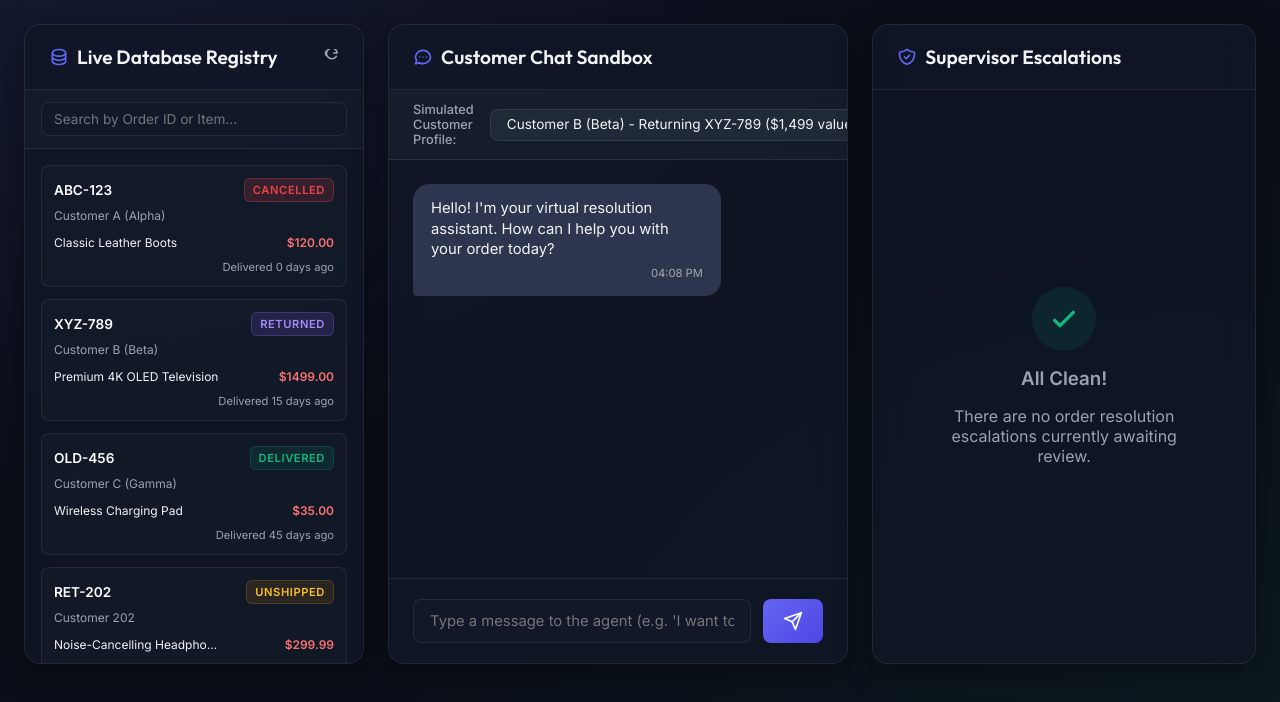
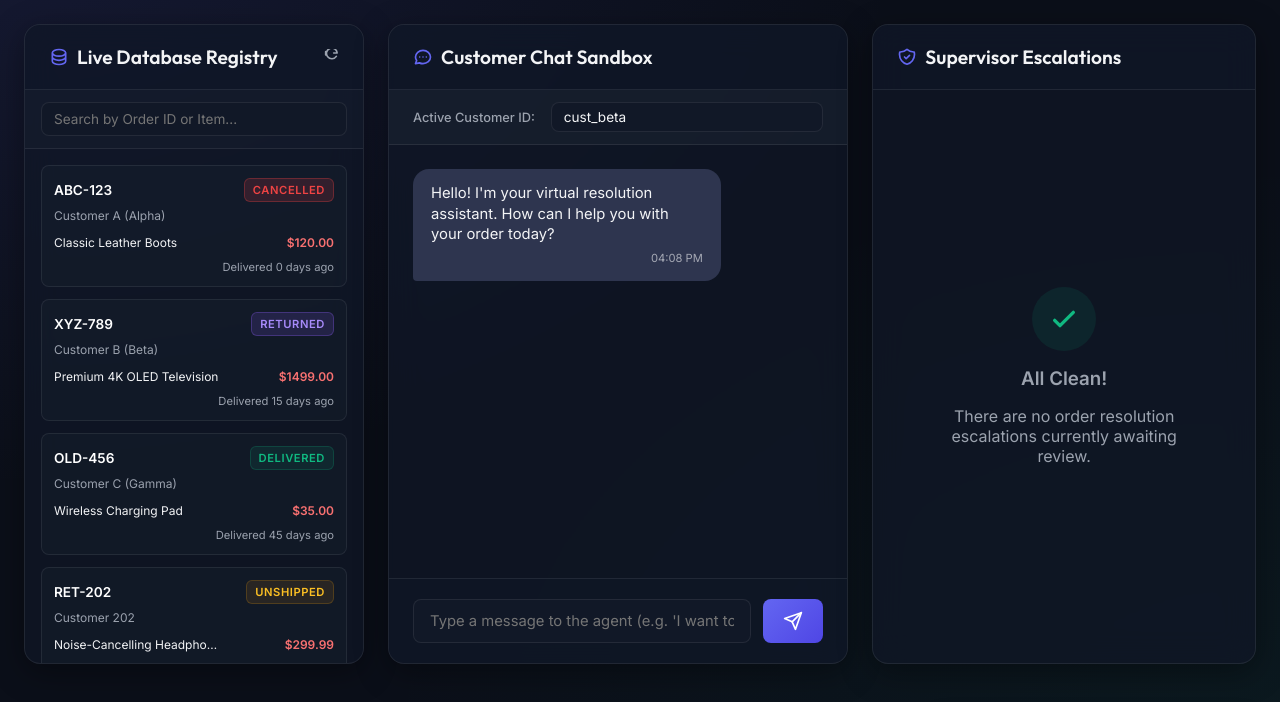
Before and after one commit to VishwasKumarKeshari/Autonomous-Omni-Channel-Order-Resolution-Agent, a Flask app: page / in a window 1280 px wide. Shown: the part 77-779 px from the top of the page. Run offline with Flask 3, Linux system fonts and the light colour scheme; data comes from the database, SQL or seed files in the repository; data that the repository does not hold is empty.

Commit message:
Replace hardcoded simulated customer profile select with dynamic Customer ID input field

```diff
--- a/templates/index.html
+++ b/templates/index.html
@@ -691,13 +691,8 @@
             </div>
 
             <div class="session-selector-bar">
-                <span style="font-size: 0.8rem; color: var(--text-secondary); font-weight: 500;">Simulated Customer Profile:</span>
-                <select id="customer-select" class="session-select" onchange="switchCustomerSession()">
-                    <option value="cust_alpha">Customer A (Alpha) - Checking ABC-123 (Unshipped)</option>
-                    <option value="cust_beta" selected>Customer B (Beta) - Returning XYZ-789 ($1,499 value -> High Ticket)</option>
-                    <option value="cust_gamma">Customer C (Gamma) - Returning OLD-456 (45 days ago -> Expired)</option>
-                    <option value="cust_delta">Customer D (Delta) - Cancelling FIT-401 (Unshipped)</option>
-                </select>
+                <span style="font-size: 0.8rem; color: var(--text-secondary); font-weight: 500;">Active Customer ID:</span>
+                <input type="text" id="customer-select" class="session-select" value="cust_beta" style="background: #111827; cursor: text;" onchange="switchCustomerSession()">
             </div>
 
             <div id="chat-messages" class="chat-viewport">
```
Also changed, not shown: walkthrough.md (+1 -1 lines).
